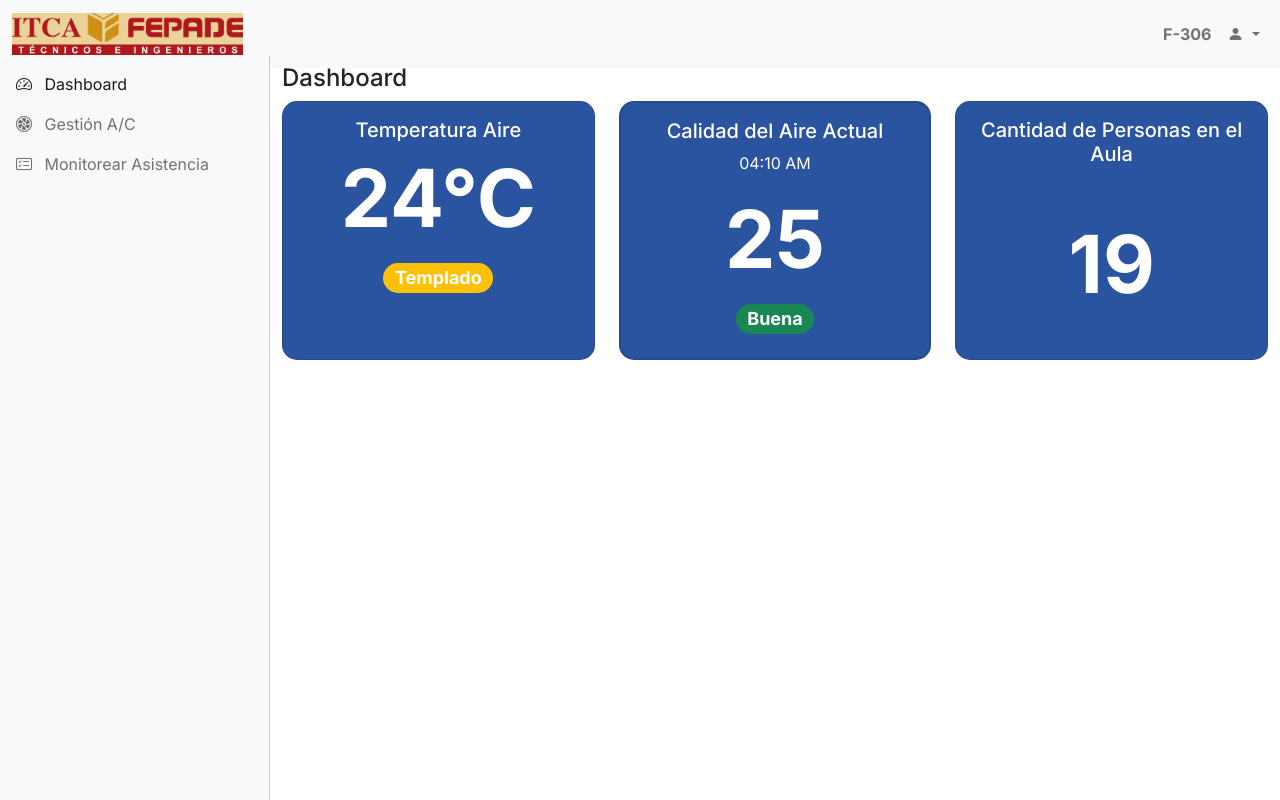
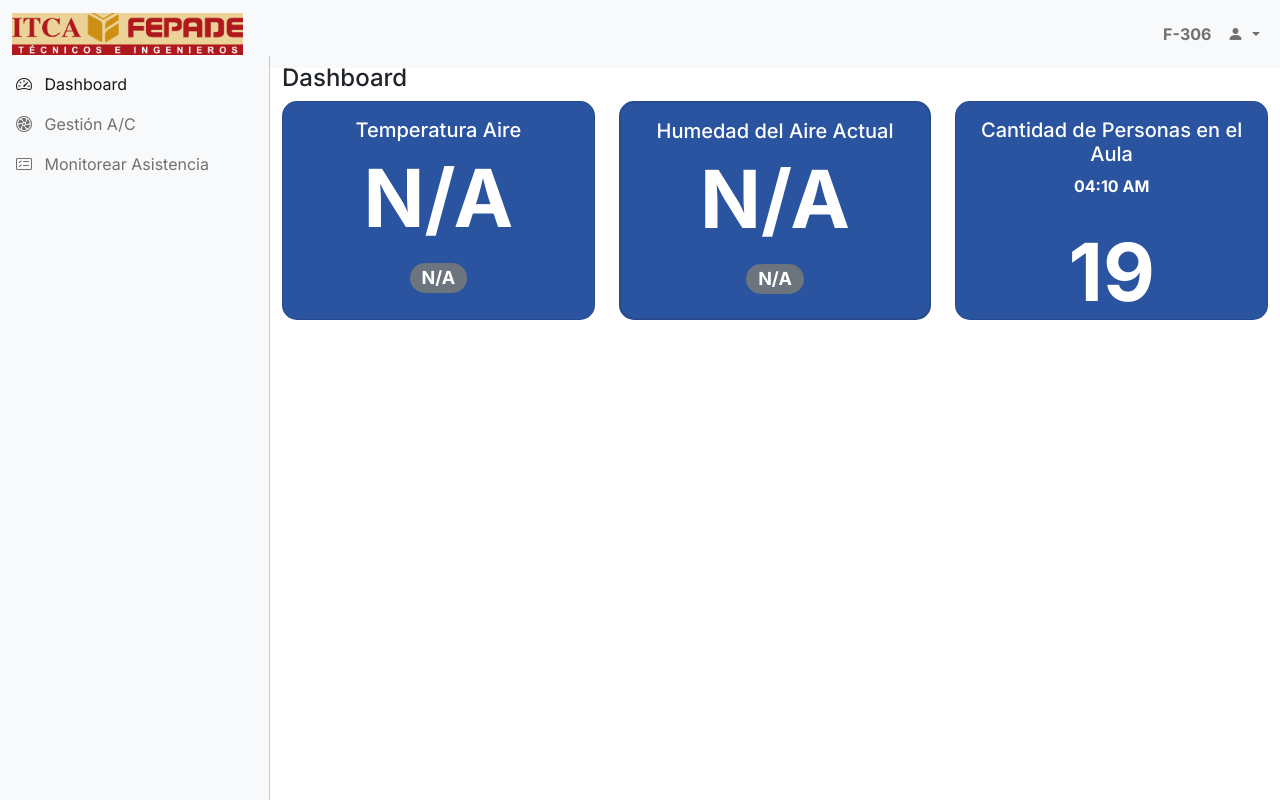
Before and after one commit to victoralvarado/AulaInteligente, a PHP site: page / in a window 1280 px wide. Run offline with PHP 8.4, Linux system fonts and the light colour scheme; some libraries are stand-ins or nearby versions.

Commit message:
Se incorporó monitoreo de aire al index.

```diff
--- a/view/gestion_ac.php
+++ b/view/gestion_ac.php
@@ -22,7 +22,6 @@
     <div class="container-fluid">
 
       <!-- Contenido principal -->
-        <input type="hidden" id="AC" name="AC" value="1" />
         <div class="row">
           <div class="col-12 col-md-6 mb-6">
 
--- a/view/index.php
+++ b/view/index.php
@@ -7,7 +7,7 @@
     <meta name="viewport" content="width=device-width, initial-scale=1.0" />
     <!-- estilos -->
     <?php include("estilos.php"); ?>
-    <title>ITCA-FEPADA salón inteligente - Inicio</title>
+    <title>ITCA-FEPADE salón inteligente - Inicio</title>
 </head>
 
 <body>
@@ -32,10 +32,10 @@
                     <!-- Air Conditioning Panel -->
                     <div class="card text-center h-100" style="border-radius: 15px; background: #2b54a0; color: white">
                         <div class="card-body">
-                            <div class="row">
+                            <div class="row" id="detActualTemp" name="detActualTemp">
                                 <h5 class="card-title">Temperatura Aire</h5>
-                                <p class="display-1 fw-bold" id="temperature">24°C</p>
-                                <h4><span class="badge rounded-pill bg-warning">Templado</span></h4>
+                                <p class="display-1 fw-bold" id="temperature">N/A</p>
+                                <h4><span class="badge rounded-pill bg-secondary">N/A</span></h4>
                             </div>
                         </div>
                     </div>
@@ -46,12 +46,11 @@
 
                         <div class="card text-center h-100"
                             style="border-radius: 15px; background: #2b54a0; color: white">
-                            <div class="card-body">
-                                <h5 class="card-title">Calidad del Aire Actual</h5>
-                                <p class="card-text" id="time">--:-- --</p>
-                                <p class="display-1 fw-bold">25</p>
+                            <div class="card-body" id="detActualHume" name="detActualHume">
+                                <h5 class="card-title">Humedad del Aire Actual</h5>
+                                <p class="display-1 fw-bold">N/A</p>
                                 <h4>
-                                    <span class="badge rounded-pill bg-success">Buena</span>
+                                    <span class="badge rounded-pill bg-secondary">N/A</span>
                                 </h4>
                             </div>
                         </div>
@@ -62,6 +61,7 @@
                     <div class="card text-center h-100" style="border-radius: 15px; background: #2b54a0; color: white">
                         <div class="card-body">
                             <h5 class="card-title">Cantidad de Personas en el Aula</h5>
+                            <b class="card-text" id="time">--:-- --</b>
                             <div style="display: flex; height: 80%; align-items: center;">
                                 <p class="display-1 fw-bold m-0 w-100">19</p>
                             </div>
@@ -75,13 +75,14 @@
         </div>
     </main>
 
-    <!-- script personalizado, sustituir con el script principal de la pantalla -->
-    <script type="text/javascript" src="resources/inputs_temperatura.js?v=24043001"></script>
-
     <!-- css para inputs de temperatura y calidad aire -->
     <link rel="stylesheet" href="css/temperatura.css" />
     <!-- scripts -->
     <?php include("scripts.php"); ?>
+
+    <!-- script personalizado, sustituir con el script principal de la pantalla -->
+    <script type="text/javascript" src="resources/gestion_ac.js?v=24043001"></script>
+
 </body>
 
 </html>
--- a/view/top-bar.php
+++ b/view/top-bar.php
@@ -5,7 +5,7 @@
         aria-controls="offcanvasExample">
         <span class="navbar-toggler-icon" data-bs-target="#sidebar"></span>
       </button>
-      <a class="navbar-brand" href="#"><img src="images/logo.png" height="42" style="background-color: #EBD299;" />
+      <a class="navbar-brand" href="index.php"><img src="images/logo.png" height="42" style="background-color: #EBD299;" />
       </a>
       <button class="navbar-toggler" type="button" data-bs-toggle="collapse" data-bs-target="#topNavBar"
         aria-controls="topNavBar" aria-expanded="false" aria-label="Toggle navigation">
@@ -34,4 +34,5 @@
       </div>
     </div>
   </nav>
+  <input type="hidden" id="AC" name="AC" value="1" />
   <!-- top navigation bar -->
```
